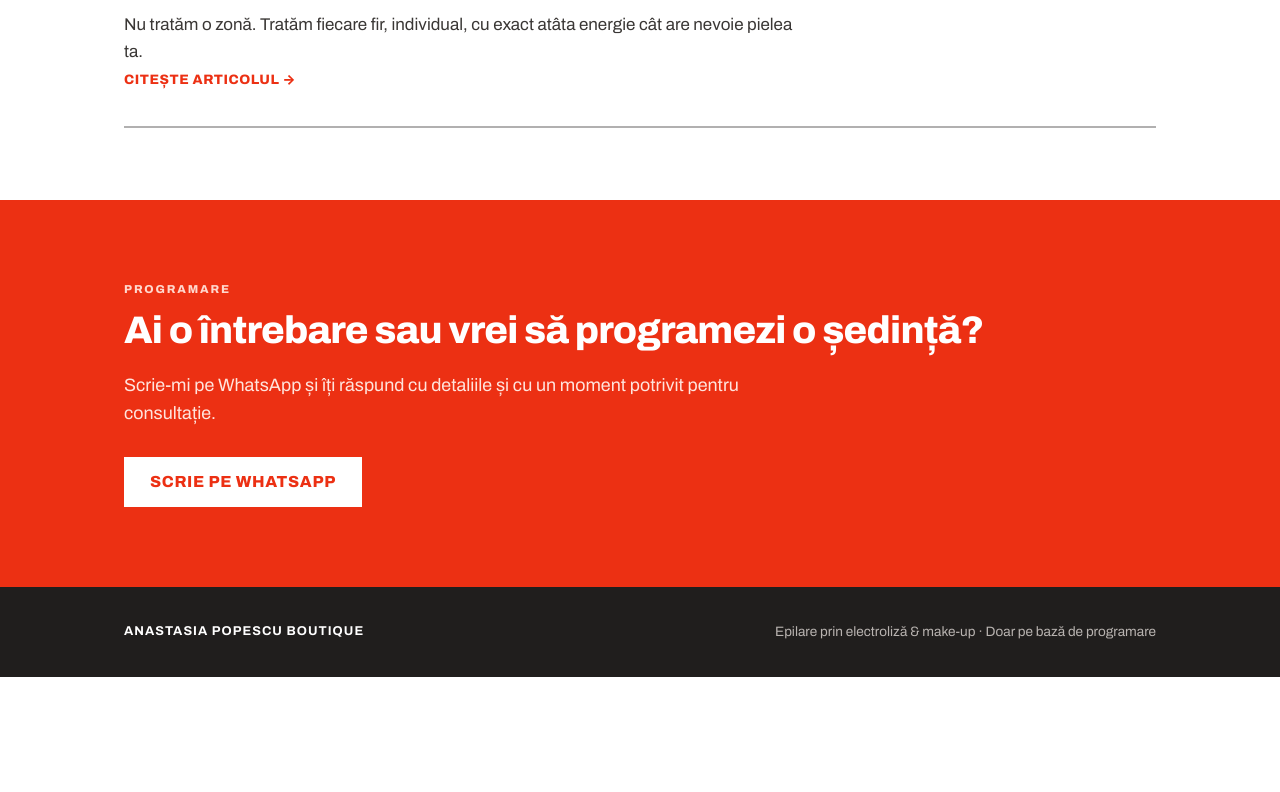
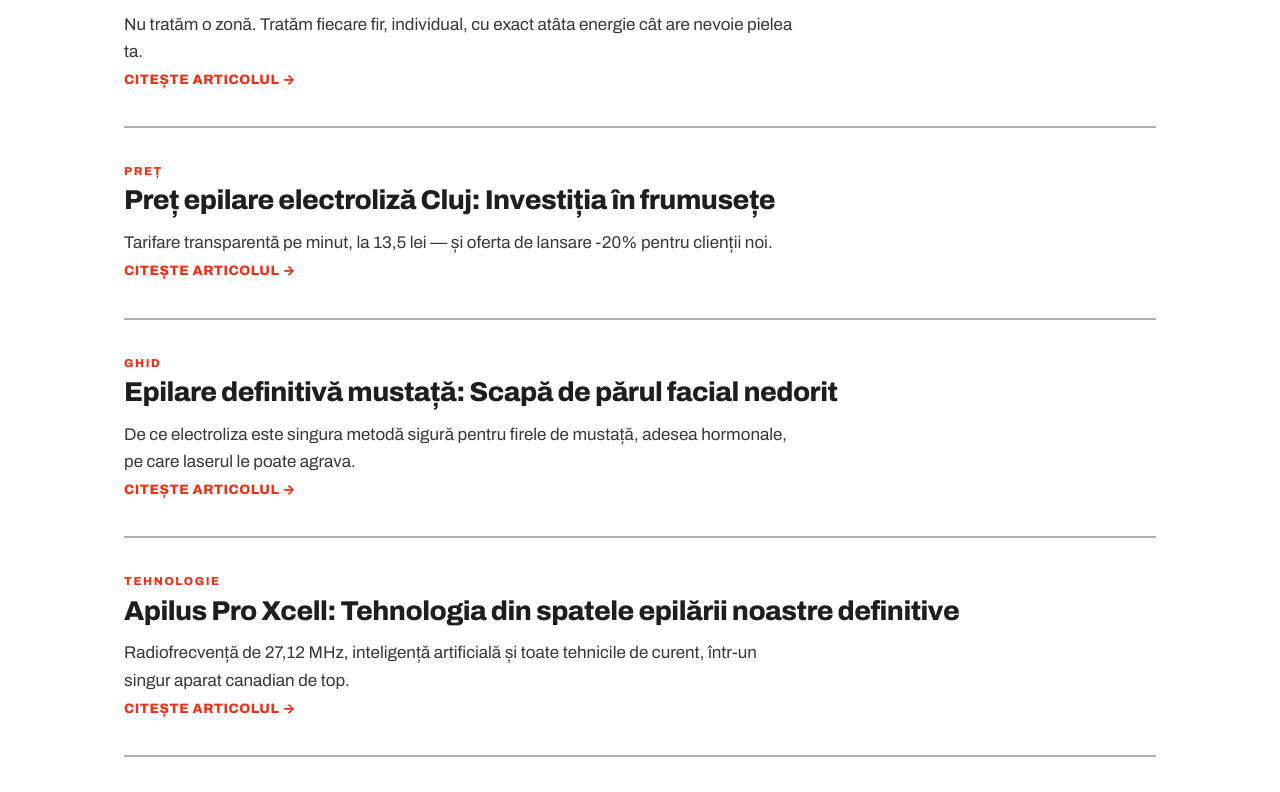
Before and after one commit to Ioan23/boutique, a plain HTML site: page blog/index.html in a window 1280 px wide. Shown: the part 1268-2060 px from the top of the page. Before the commit the page ends 1945 px from the top, so only its background shows below. Drawn offline with Linux system fonts and the light colour scheme.

Commit message:
Add multiple post cards to blog index

```diff
--- a/blog/index.html
+++ b/blog/index.html
@@ -136,6 +136,27 @@
         <span class="read-more">Citește articolul →</span>
       </a>
 
+        <a class="post-card" href="/blog/pret-epilare-electroliza-cluj/">
+        <span class="p-eyebrow">Preț</span>
+        <h2>Preț epilare electroliză Cluj: Investiția în frumusețe</h2>
+        <p>Tarifare transparentă pe minut, la 13,5 lei — și oferta de lansare -20% pentru clienții noi.</p>
+        <span class="read-more">Citește articolul →</span>
+      </a>
+
+        <a class="post-card" href="/blog/epilare-definitiva-mustata-electroliza/">
+        <span class="p-eyebrow">Ghid</span>
+        <h2>Epilare definitivă mustață: Scapă de părul facial nedorit</h2>
+        <p>De ce electroliza este singura metodă sigură pentru firele de mustață, adesea hormonale, pe care laserul le poate agrava.</p>
+        <span class="read-more">Citește articolul →</span>
+      </a>
+
+        <a class="post-card" href="/blog/apilus-pro-xcell-cluj/">
+        <span class="p-eyebrow">Tehnologie</span>
+        <h2>Apilus Pro Xcell: Tehnologia din spatele epilării noastre definitive</h2>
+        <p>Radiofrecvență de 27,12 MHz, inteligență artificială și toate tehnicile de curent, într-un singur aparat canadian de top.</p>
+        <span class="read-more">Citește articolul →</span>
+      </a>
+
     </div>
   </div>
 </section>
```
